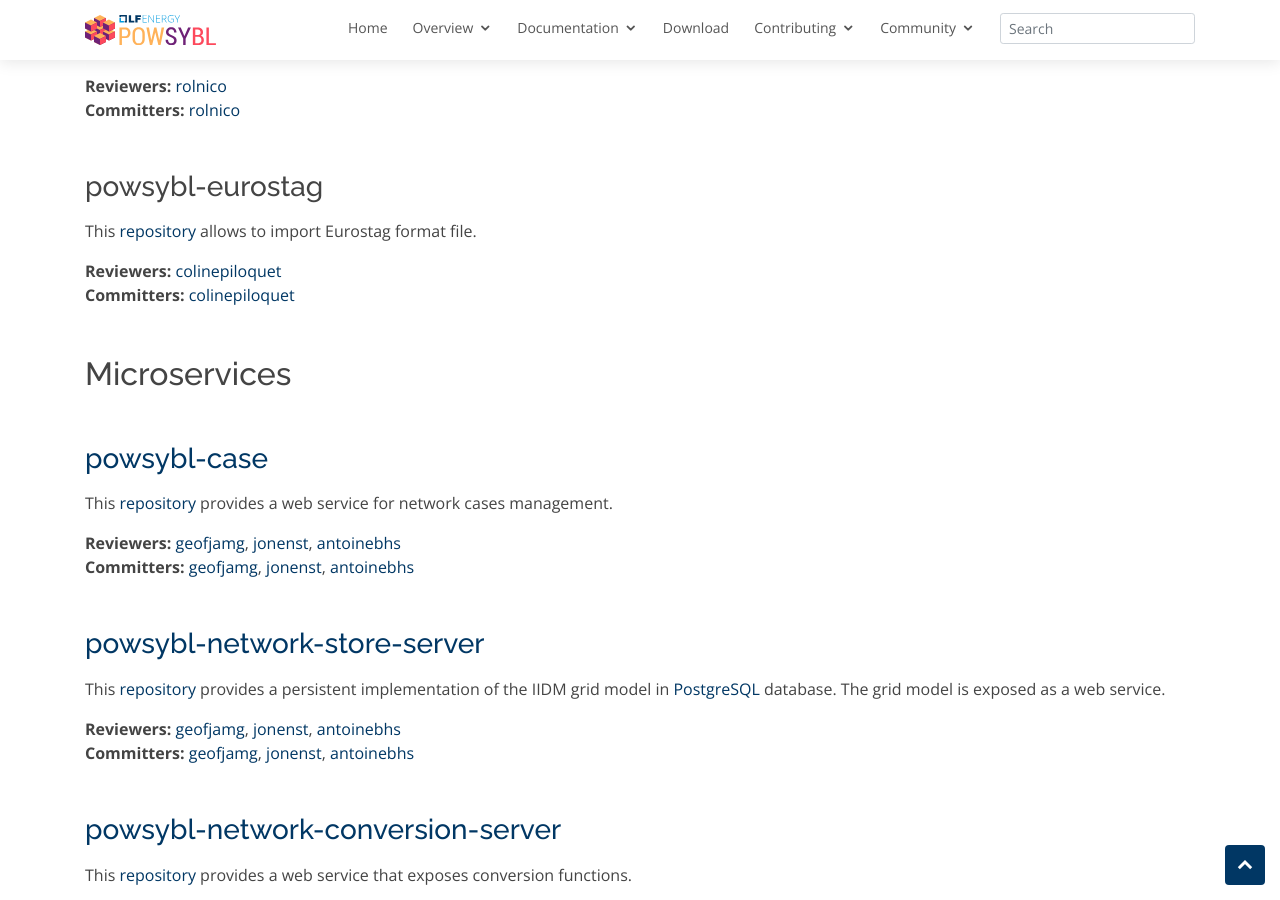
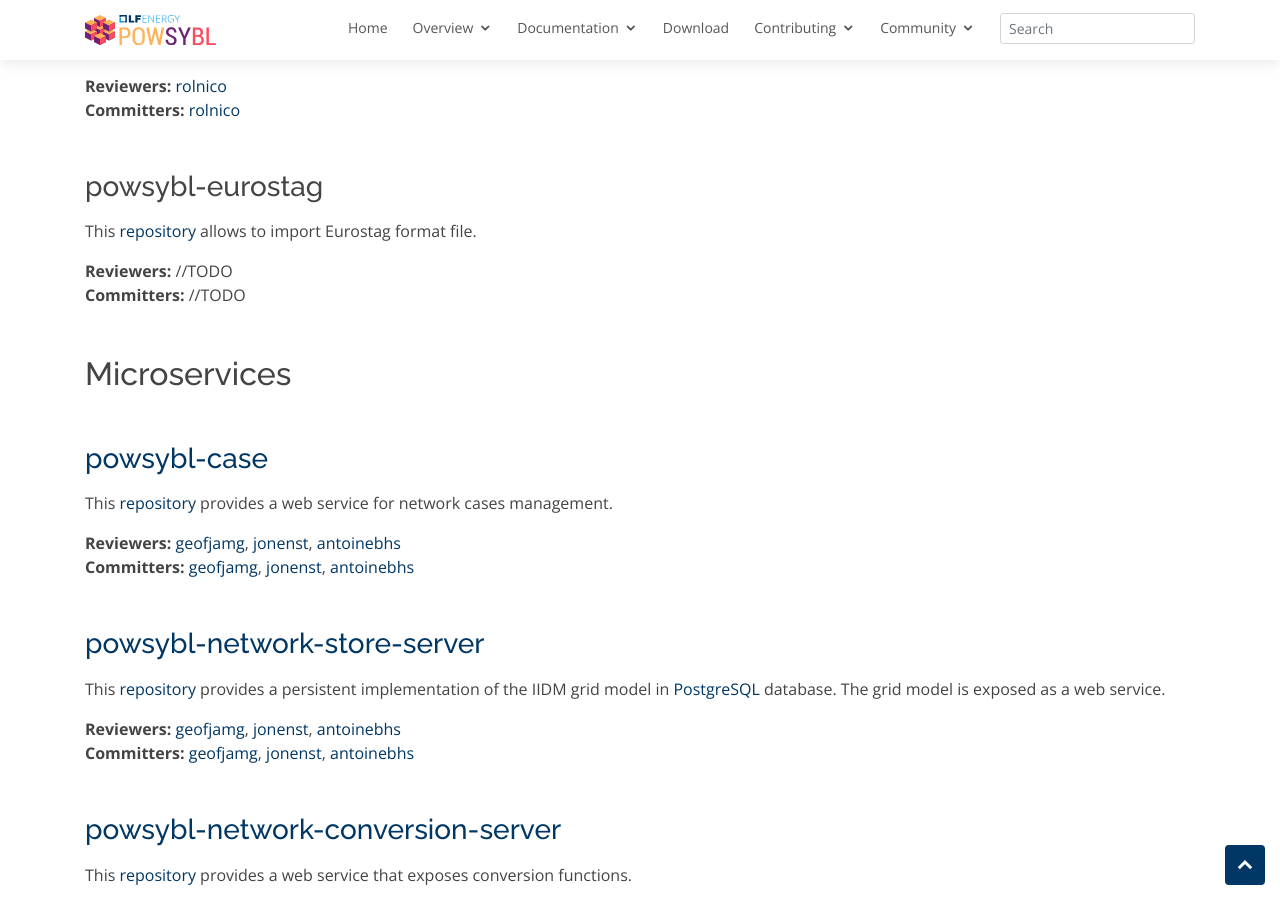
Before and after one commit to powsybl/powsybl.github.io, a Jekyll site: the page built from pages/documentation/developer/repositories/index.md, in a window 1280 px wide and 900 px high, scrolled down 1935 px. Built offline with Jekyll 4.4.1, drawn with Linux system fonts in a browser that asks for light colours; our own code applies the rules of GitHub Pages for plain Markdown files; grey boxes are pictures that could not be loaded.

```diff
--- a/pages/documentation/developer/repositories/index.md
+++ b/pages/documentation/developer/repositories/index.md
@@ -62,8 +62,8 @@
 
 This [repository](https://github.com/powsybl/powsybl-eurostag) allows to import Eurostag format file.
 
-**Reviewers:** [colinepiloquet](https://github.com/colinepiloquet)
-**Committers:** [colinepiloquet](https://github.com/colinepiloquet)
+**Reviewers:** //TODO
+**Committers:** //TODO
 
 ## Microservices
 
```
